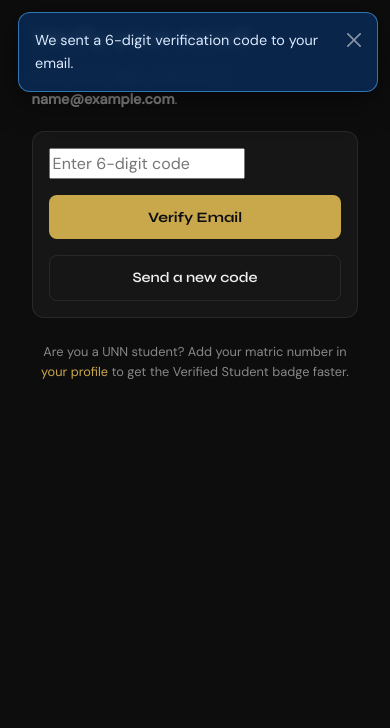
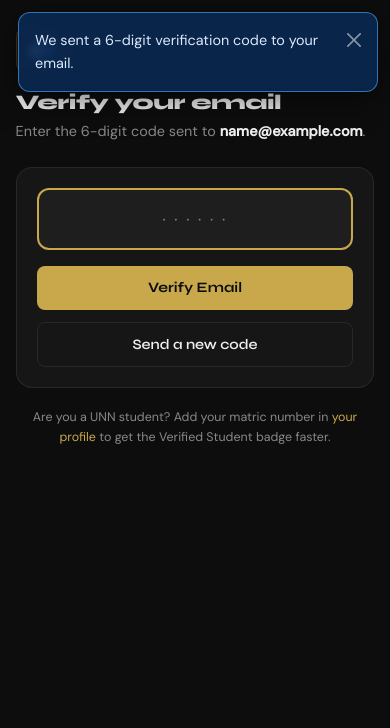
Before and after one commit to Promiseugo/unn_hub, a Django app: page /trust/verify-email/ in a window 390 px wide. Shown: the part 64-792 px from the top of the page. Run offline with Django 5.2, Linux system fonts and the light colour scheme; the visitor is signed in with stand-in values (Sample User, id 1); data comes from the database, SQL or seed files in the repository; data that the repository does not hold is empty.

Commit message:
fix: Site #2 domain migration + mobile OTP verify-email page
Add data migration 0006_update_render_site: creates/updates Site pk=2
with domain=unitrax-7a80.onrender.com so allauth OAuth callbacks and
email links use the correct host. Runs automatically on deploy via
migrate command in the build command without needing a Render shell.

Rewrite trust/verify_email.html: large centered OTP input with
letter-spacing and gold color, proper mobile touch target, inputmode
numeric for numeric keyboard on iOS/Android, autofocus, and inline
error display without relying on undefined trust-card CSS classes.

Co-Authored-By: Claude Sonnet 4.6 <noreply@anthropic.com>

```diff
--- a/templates/trust/verify_email.html
+++ b/templates/trust/verify_email.html
@@ -2,34 +2,123 @@
 
 {% block title %}Verify your email — UniTraX{% endblock %}
 
+{% block extra_css %}
+<style>
+  .ve-wrap {
+    max-width: 420px;
+    margin: 0 auto;
+    padding: clamp(1.5rem, 4vw, 3rem) 0;
+  }
+  .ve-card {
+    background: var(--bg-card);
+    border: 1px solid var(--border);
+    border-radius: 16px;
+    padding: clamp(1.25rem, 4vw, 2rem);
+  }
+  .ve-icon {
+    width: 52px; height: 52px;
+    background: rgba(201,168,76,0.08);
+    border: 1px solid rgba(201,168,76,0.2);
+    border-radius: 14px;
+    display: flex; align-items: center; justify-content: center;
+    font-size: 1.5rem;
+    margin-bottom: 1rem;
+  }
+  .ve-title {
+    font-size: clamp(1.3rem, 5vw, 1.65rem);
+    font-weight: 800;
+    letter-spacing: -0.02em;
+    margin: 0 0 0.4rem;
+  }
+  .ve-sub {
+    color: var(--text-muted);
+    font-size: 0.9rem;
+    margin: 0 0 1.5rem;
+    line-height: 1.6;
+  }
+  .ve-sub strong { color: var(--text); }
+  .ve-code-input {
+    width: 100%;
+    text-align: center;
+    font-size: 2rem;
+    font-weight: 800;
+    letter-spacing: 0.5em;
+    font-family: var(--font-head), monospace;
+    color: var(--gold);
+    background: var(--bg-elevated);
+    border: 2px solid var(--border);
+    border-radius: 12px;
+    padding: 1rem 0.5rem;
+    outline: none;
+    transition: border-color 0.2s;
+    caret-color: var(--gold);
+  }
+  .ve-code-input:focus { border-color: var(--gold); }
+  .ve-code-input::placeholder { color: var(--text-muted); letter-spacing: 0.15em; font-size: 1rem; font-weight: 400; }
+  .ve-error { color: #ef4444; font-size: 0.82rem; margin-top: 0.4rem; }
+  .ve-hint {
+    color: var(--text-muted);
+    font-size: 0.78rem;
+    text-align: center;
+    margin-top: 1.25rem;
+    line-height: 1.6;
+  }
+  .ve-hint a { color: var(--gold); }
+</style>
+{% endblock %}
+
 {% block content %}
-<div class="trust-page" style="max-width:480px;padding-block: clamp(1.5rem, 4vw, 3rem);">
-  <h1>Verify your email</h1>
-  <p style="color:var(--text-muted);margin-bottom:1.25rem;">Enter the 6-digit code sent to <strong>{{ request.user.email }}</strong>.</p>
-  <div class="trust-card">
-  <form method="post">
+<div class="ve-wrap">
+  <div class="ve-icon">📬</div>
+  <h1 class="ve-title">Verify your email</h1>
+  <p class="ve-sub">Enter the 6-digit code sent to <strong>{{ request.user.email }}</strong>.</p>
+
+  <div class="ve-card">
+    <form method="post" autocomplete="off">
       {% csrf_token %}
       <input type="hidden" name="next" value="{{ next_url }}">
-    {{ form.code }}
-    {% if form.code.errors %}<div class="text-danger mt-2">{{ form.code.errors }}</div>{% endif %}
+      <input
+        type="text"
+        name="code"
+        id="id_code"
+        maxlength="6"
+        minlength="6"
+        inputmode="numeric"
+        pattern="[0-9]*"
+        autocomplete="one-time-code"
+        placeholder="· · · · · ·"
+        class="ve-code-input"
+        autofocus
+        required
+      >
+      {% if form.code.errors %}
+        <div class="ve-error">{{ form.code.errors|join:" " }}</div>
+      {% endif %}
+      {% if messages %}
+        {% for msg in messages %}
+          {% if 'Invalid' in msg.message or 'expired' in msg.message %}
+            <div class="ve-error mt-2">{{ msg }}</div>
+          {% endif %}
+        {% endfor %}
+      {% endif %}
       <button class="btn-gold mt-3 w-100" type="submit">Verify Email</button>
     </form>
-  <form method="post" action="{% url 'trust:resend-email-otp' %}" style="margin-top:1rem;">
+
+    <form method="post" action="{% url 'trust:resend-email-otp' %}" style="margin-top:0.75rem;">
       {% csrf_token %}
       <input type="hidden" name="next" value="{{ next_url }}">
       <button class="btn-ghost w-100" type="submit">Send a new code</button>
     </form>
-
   </div>
 
   {% if request.user.matric_number %}
-  <p style="color:var(--text-muted);font-size:0.8rem;margin-top:1.5rem;text-align:center;">
+  <p class="ve-hint">
     Matric number <strong>{{ request.user.matric_number }}</strong> saved — a moderator will verify your student status shortly.
   </p>
   {% else %}
-  <p style="color:var(--text-muted);font-size:0.8rem;margin-top:1.5rem;text-align:center;">
+  <p class="ve-hint">
     Are you a UNN student? Add your matric number in
-    <a href="{% url 'accounts:profile-edit' %}" style="color:var(--gold);">your profile</a>
+    <a href="{% url 'accounts:profile-edit' %}">your profile</a>
     to get the Verified Student badge faster.
   </p>
   {% endif %}
```
Also changed, not shown: apps/accounts/migrations/0006_update_render_site.py (added). Lines whose indentation alone changed are shown as unchanged.
